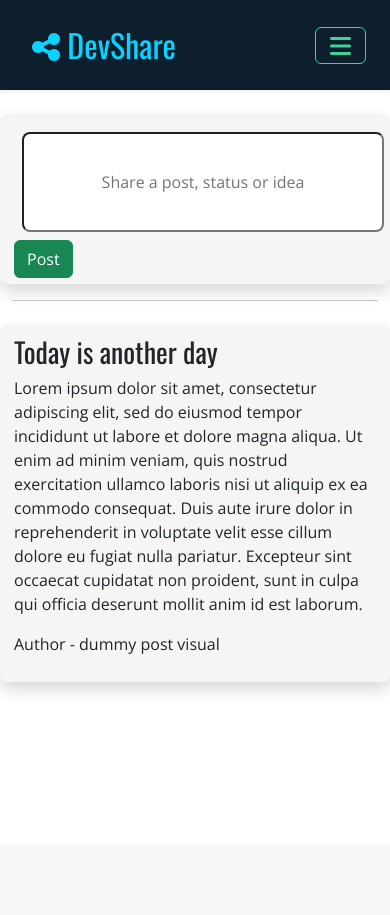
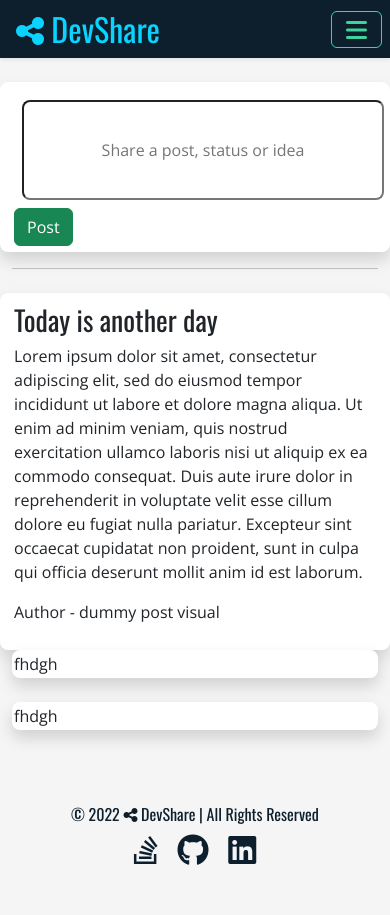
Before and after one commit to KristianColville1/dev-share, a Django app: page / in a window 390 px wide. Before the commit the page ends 689 px from the top, so only its background shows below. Run offline with Django 3.2, Linux system fonts and the light colour scheme; the visitor is signed in with stand-in values (Sample User, id 1); some libraries are stand-ins or nearby versions.

Commit message:
Added new sizing to nav and home page layout

```diff
--- a/home/templates/home/logged_in.html
+++ b/home/templates/home/logged_in.html
@@ -2,7 +2,7 @@
 
 <div class="container">
   <div class="row mt-4">
-    <div class="col-md-3 col-lg-3 d-none d-md-block">
+    <div class="col-md-3 col-lg-2 d-none d-md-block">
       {% include "profiles/home_profile.html"%}
     </div>
     <div class="col-sm-12 col-md-6 col-lg-6">
@@ -33,9 +33,15 @@
         </div>
       </div>
     </div>
-    <div class="col-md-3 col-lg-3 d-none d-md-block">
-      <div class="settings-box">
+    <div class="col-sm-12 col-md-3 col-lg-4">
+      <div class="recent-box boxes shadow rounded-3">
         fhdgh
+      </div>
+      <div class="settings-box mt-4 boxes shadow rounded-3">
+        fhdgh
+      </div>
+      <div class="footer-box mt-4">
+        {% include "footer_small.html" %}
       </div>
     </div>
   </div>
--- a/profiles/templates/profiles/home_profile.html
+++ b/profiles/templates/profiles/home_profile.html
@@ -1,22 +1,22 @@
 {% block content %}
 {% load static %}
-<div class="profile-box position-relative shadow rounded-3">
+<div class="profile-box position-relative shadow rounded-3 boxes">
   <div class="profile-img position-absolute top-50 start-50 translate-middle">
-      <img class="shadow rounded-circle" src="{% static 'img/profile-img-example.jpg' %}" alt="">
+      <img class="shadow rounded-circle" src="{% static 'img/blank-profile-picture.png' %}" alt="">
   </div>
 </div>
 <div class="details-box mt-4 boxes shadow rounded-3">
   <div class="list-group  position-relative text-center w-100">
-    <a href="#" class="list-group-item list-group-item-action active" aria-current="true">
+    <a href="#" class="list-group-item" aria-current="true">
       <i class="fa-solid fa-house position-absolute start-0"></i> Home</li>
     </a>
-    <a href="#" class="list-group-item list-group-item-action">
+    <a href="#" class="list-group-item">
       <i class="fa-solid fa-comments position-absolute start-0"></i> Posts</li>
     </a>
-    <a href="#" class="list-group-item list-group-item-action">
+    <a href="#" class="list-group-item">
       <i class="fa-solid fa-message position-absolute start-0"></i> Messages</li>
     </a>
-    <a href="#" class="list-group-item list-group-item-action">
+    <a href="#" class="list-group-item">
       <i class="fa-solid fa-user-group position-absolute start-0"></i> Friends</li>
     </a>
   </div>
--- a/static/css/base.css
+++ b/static/css/base.css
@@ -16,6 +16,7 @@
 
 body {
     overflow-x: hidden;
+    background-color: whitesmoke;
 }
 
 .navbar,
@@ -41,6 +42,7 @@ a:hover {
 .navbar {
     background-color: var(--rich-black-fogra-29);
     transition: color .3s ease-in-out;
+    padding: 0;
 }
 
 .navbar-brand {
@@ -171,8 +173,8 @@ footer a i:hover {
 }
 
 .boxes {
-    background-color: whitesmoke;
-    border: 2px solid whitesmoke;
+    background-color: white;
+    border: 2px solid white;
 }
 
 /**************************************************************Profiles */
--- a/templates/index.html
+++ b/templates/index.html
@@ -33,7 +33,7 @@
 </head>
 
 <body class="d-flex flex-column min-vh-100">
-  <nav class="container-fluid navbar navbar-expand-lg sticky-top shadow-sm p-3">
+  <nav class="container-fluid navbar navbar-expand-lg sticky-top shadow-sm gy-0">
     <a class="navbar-brand mx-3" href="{% url 'home' %}">
       <i class="fa-solid fa-share-nodes"></i> DevShare
     </a>
@@ -53,24 +53,24 @@
       </form>
       <ul class="navbar-nav w-100 justify-content-end mx-auto">
         {% if user.is_authenticated %}
-        <li class="nav-item mx-2">
+        <li class="nav-item mx-3">
           <a class="nav-link" href="#" data-toggle="tooltip" data-placement="bottom" title="Friends">
             <i class="fa-solid fa-user-group"></i>
           </a>
         </li>
-        <li class="nav-item mx-2">
+        <li class="nav-item mx-3">
           <a class="nav-link" href="#" data-toggle="tooltip" data-placement="bottom" title="Messages">
             <i class="fa-solid fa-message"></i>
           </a>
         </li>
-        <li class="nav-item mx-2">
+        <li class="nav-item mx-3">
           <a class="nav-link" href="#" data-toggle="tooltip" data-placement="bottom" title="Notifications">
             <i class="fa-solid fa-bell"></i>
           </a>
         </li>
         <li class="nav-item dropdown" data-toggle="tooltip" data-placement="bottom" title="User settings">
           <a class="nav-link dropdown-toggle" href="#" role="button" data-bs-toggle="dropdown" aria-expanded="false">
-            <i class="fa-solid fa-user-gear"></i>
+            <i class="fa-solid fa-gear"></i>
           </a>
           <ul class="dropdown-menu shadow rounded">
             <li><a class="dropdown-item" href="#">User Profile</a></li>
```
Also changed, not shown: static/img/blank-profile-picture.png (added), templates/nav_full.html (deleted).
